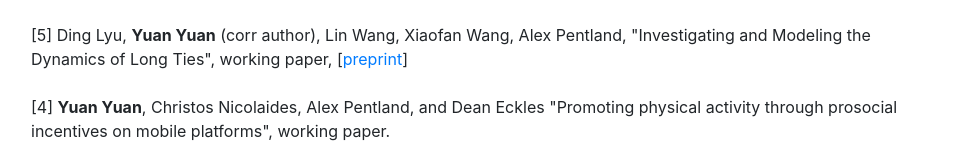
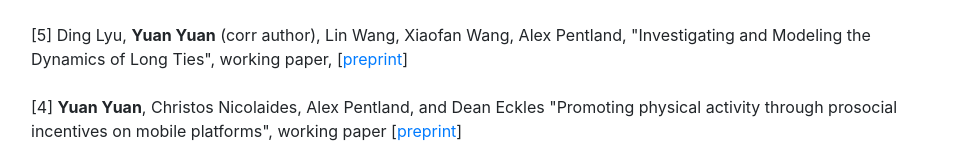
Before and after one commit to yuany94/yuany94.github.io, a website with bundled scripts: page index.html in a window 1280 px wide. Shown: the part 1977-2143 px from the top of the page, without its empty margins (289-1255 px from the left). Built offline with nearby package versions, Linux system fonts and the light colour scheme; a web font is replaced by a local one.

Commit message:
Update index.html

```diff
--- a/index.html
+++ b/index.html
@@ -152,7 +152,7 @@
 	    <br/><br/>
 	    [5] Ding Lyu, <b>Yuan Yuan</b> (corr author), Lin Wang, Xiaofan Wang, Alex Pentland, "Investigating and Modeling the Dynamics of Long Ties", working paper, [<a href="https://arxiv.org/pdf/2109.10523.pdf">preprint</a>]
 	    <br/><br/>
-            [4] <b>Yuan Yuan</b>, Christos Nicolaides, Alex Pentland, and Dean Eckles "Promoting physical activity through prosocial incentives on mobile platforms", working paper.
+            [4] <b>Yuan Yuan</b>, Christos Nicolaides, Alex Pentland, and Dean Eckles "Promoting physical activity through prosocial incentives on mobile platforms", working paper [<a href="https://papers.ssrn.com/sol3/papers.cfm?abstract_id=3960420">preprint</a>]
 		<br/><br/>
 	    [3] <b>Yuan Yuan</b>, Tracy Xiao Liu, Chenhao Tan, Qian Chen, Alex Pentland, and Jie Tang, "Gift Contagion in Online Groups" [Minor revision at Management Science] [<a href="https://arxiv.org/abs/1906.09698">preprint</a>]
               <br/><br/>
```
